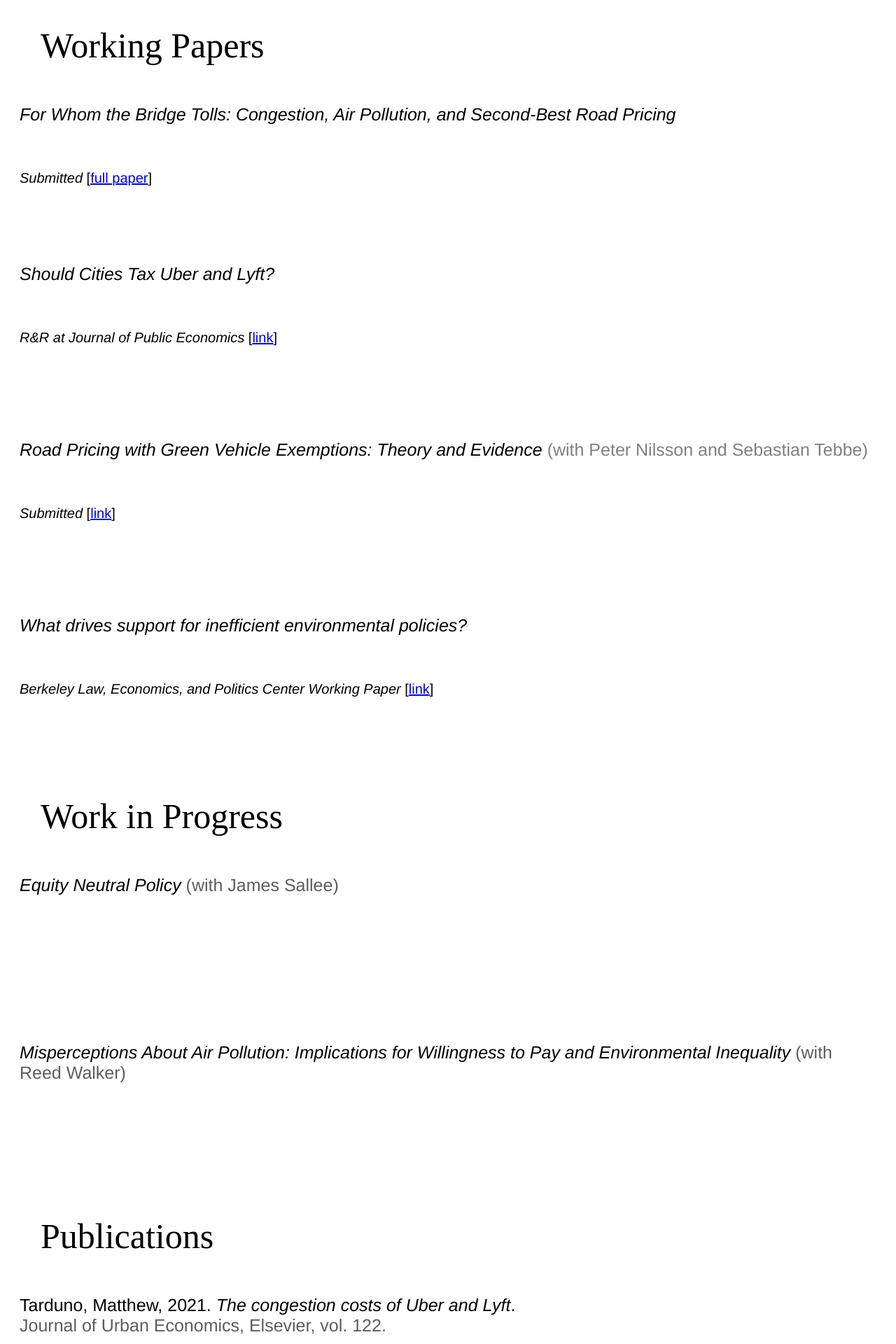
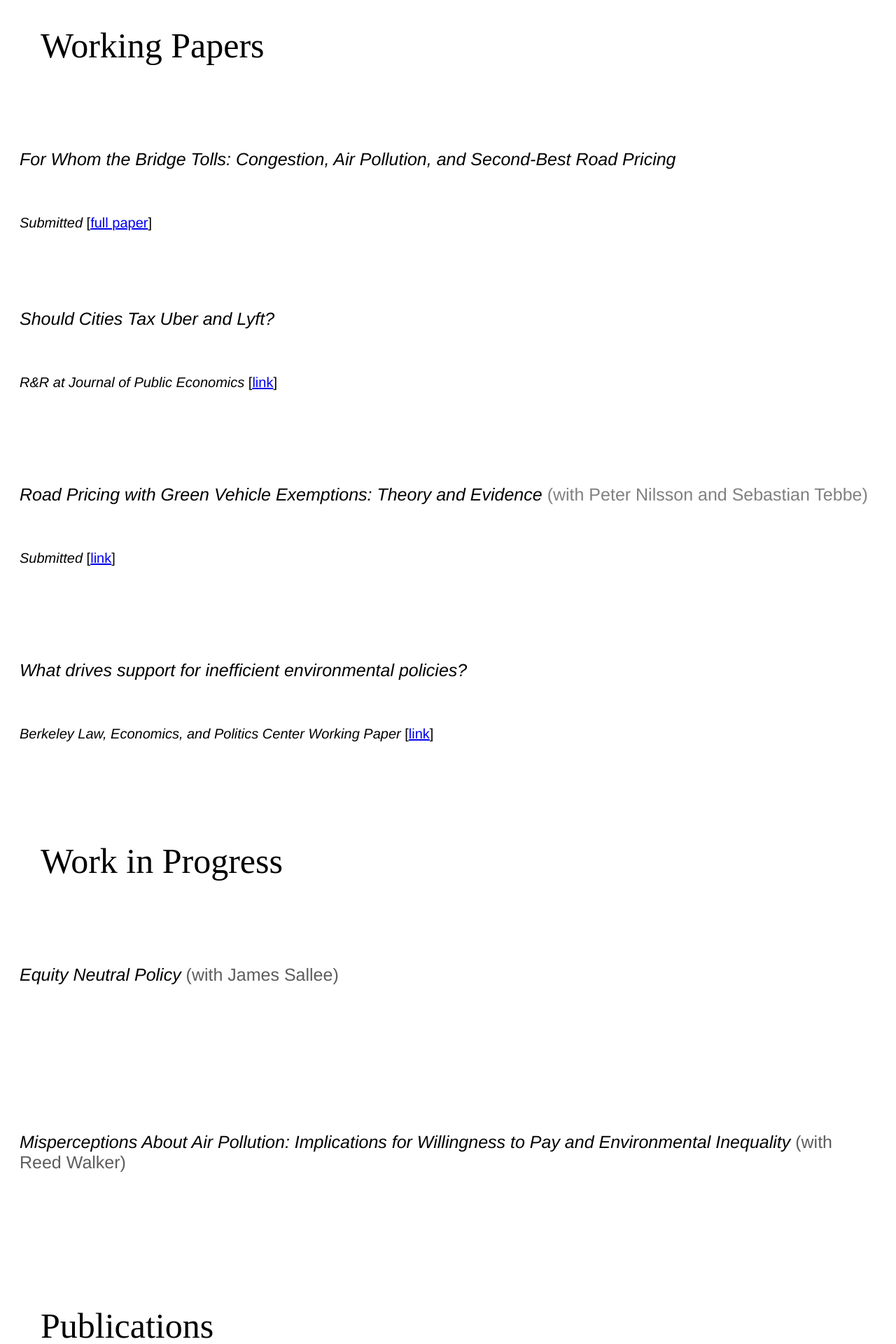
Before and after one commit to Matt-Tarduno/Matt-Tarduno.github.io, a Jekyll site: the page research_mobile/index.html, which Jekyll copies as it is, in a window 1280 px wide. Shown: the top 1920 px of the page at 70% size. Built offline with Jekyll 4.4.1, drawn with Linux system fonts in a browser that asks for light colours.

Commit message:
Update index.html

```diff
--- a/research_mobile/index.html
+++ b/research_mobile/index.html
@@ -6,6 +6,9 @@
 
 <div class="blurb">
 	<p style="font-size:50px;  font-family:'Didot'; font-weight: 400; padding-left: 40px; padding-bottom: 10px; margin: 10px">Working Papers</p>
+	<br>
+	<br>
+	<br>
 
 	<p style="font-size:25px; font-family: 'Helvetica', 'Arial', 'Sans-Serif'; font-weight: 500; padding: 20px" > <em>For Whom the Bridge Tolls: Congestion, Air Pollution, and Second-Best Road Pricing</em>
 	<p style="font-size:20px; font-family: 'Helvetica', 'Arial', 'Sans-Serif'; font-weight: 300; padding: 20px" > <em>Submitted</em> [<a href="https://matt-tarduno.github.io/jmp/" target="_blank">full paper</a>]
@@ -59,7 +62,10 @@
 	<br>
 	<br>
 
-	<p style="font-size:50px;  font-family:'Didot'; font-weight: 300; padding-left: 40px; padding-bottom: 10px; margin: 10px">Work in Progress</p>
+	<p style="font-size:50px;  font-family:'Didot'; font-weight: 400; padding-left: 40px; padding-bottom: 10px; margin: 10px">Work in Progress</p>
+	<br>
+	<br>
+	<br>
 	<p style="font-size:25px; font-family: 'Helvetica', 'Arial', 'Sans-Serif'; font-weight: 500; padding: 20px" > <em>Equity Neutral Policy</em><span style="color: #5e5c5c"> (with James Sallee)</span><br>
 	<br>
 	<br>
@@ -89,7 +95,10 @@ Implications for Willingness to Pay and Environmental Inequality</em><span style
 
 
 <div class="blurb">
-	<p style="font-size:50px;  font-family:'Didot'; font-weight: 300; padding-left: 40px; padding-bottom: 10px; margin: 10px">Publications</p>
+	<p style="font-size:50px;  font-family:'Didot'; font-weight: 400; padding-left: 40px; padding-bottom: 10px; margin: 10px">Publications</p>
+	<br>
+	<br>
+	<br>
 	<p style="font-size:25px; font-family: 'Helvetica', 'Arial', 'Sans-Serif'; font-weight: 500; padding: 20px" > Tarduno, Matthew, 2021. <em>The congestion costs of Uber and Lyft</em>.<br><span style="color: #5e5c5c"> Journal of Urban Economics, Elsevier, vol. 122.</span>
 	<p style="font-size:20px; font-family: 'Helvetica', 'Arial', 'Sans-Serif'; font-weight: 300; padding: 20px" >[<a href="https://doi.org/10.1016/j.jue.2020.103318" target="_blank">publication</a>][<a href="https://matt-tarduno.github.io/tnc/" target="_blank">ungated</a>]
 	<p style="font-size:20px; font-family: 'Helvetica', 'Arial', 'Sans-Serif'; font-weight: 300; padding: 20px" > Press: [<a href="https://www.axios.com/uber-lyft-austin-traffic-8d7034d4-fe16-4a8f-873d-3a867b35afb0.html" target="_blank">Axios</a>][<a href="https://usa.streetsblog.org/2021/02/25/talking-headways-podcast-less-congestion-after-ride-hailing-cessation/" target="_blank">Talking Headways Podcast</a>]
@@ -112,7 +121,10 @@ Implications for Willingness to Pay and Environmental Inequality</em><span style
 
 
 <div class="blurb">
-	<p style="font-size:50px;  font-family:'Didot'; font-weight: 300; padding-left: 40px; padding-bottom: 10px; margin: 10px">Policy Reports</p>
+	<p style="font-size:50px;  font-family:'Didot'; font-weight: 400; padding-left: 40px; padding-bottom: 10px; margin: 10px">Policy Reports</p>
+	<br>
+	<br>
+	<br>
 	<p style="font-size:25px; font-family: 'Helvetica', 'Arial', 'Sans-Serif'; font-weight: 500; padding: 20px" ><em>Can targeted rebates foster equity in congestion pricing schemes? </em> <br><span style="color: #5e5c5c"> (with Jim Sallee)</span>
 	<p style="font-size:20px; font-family: 'Helvetica', 'Arial', 'Sans-Serif'; font-weight: 300; padding: 20px" >[<a href="https://escholarship.org/uc/item/7r64t085" target="_blank">Berkeley ITS Report</a>]
 	<br>
```
